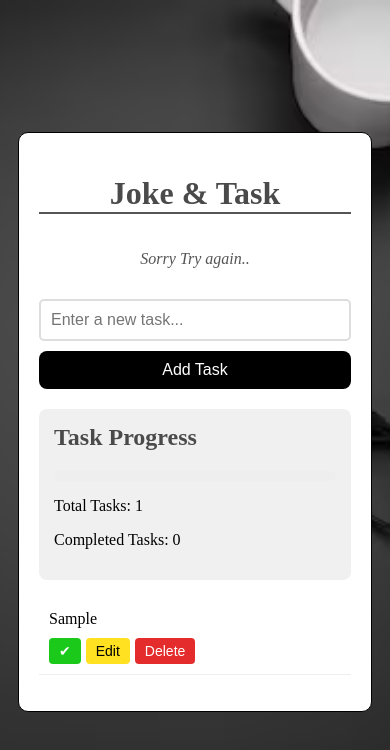
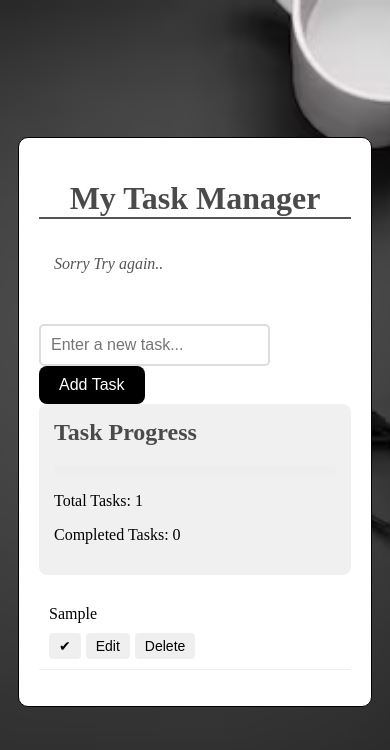
Before and after one commit to Pratik-Satpute7/SankeySolution, a plain HTML site: page Assignment3/index.html in a window 390 px wide. Both pictures are taken after typing "Sample" into the empty fields and a click on the button "Add Task". Drawn offline with Linux system fonts and the light colour scheme; no server answers.

Commit message:
ToDo Application

```diff
--- a/Assignment3/index.html
+++ b/Assignment3/index.html
@@ -8,32 +8,27 @@
 </head>
 <body>
     <div class="container">
-        <h1>Joke & Task</h1>
-
-        <!-- Chuck Norris Joke Section (Bonus) -->
-        <div id="joke-section" class="joke">
-            <p>Loading a joke...</p>
+        <h1>My Task Manager</h1>
+        <div id="joke" class="joke">
+            <p>Loading </p>
+        </div>
+        <div class="input-section">
+            <input type="text" id="input" placeholder="Enter a new task..." maxlength="100">
+            <button id="addBtn">Add Task</button>
         </div>
 
-        <!-- Task Input -->
-        <div class="input-section">
-            <input type="text" id="task-input" placeholder="Enter a new task..." maxlength="100">
-            <button id="add-task-btn">Add Task</button>
-        </div>
-
-        <!-- Progress Section -->
-        <div class="progress-section">
+        <div class="trackingSection">
             <h2>Task Progress</h2>
-            <div class="progress-bar-container">
-        <div id="progress-bar"></div>
+            <div class="trackingbarsection">
+        <div id="trackingbar"></div>
  </div>
 
-            <p>Total Tasks: <span id="total-tasks">0</span></p>
-            <p>Completed Tasks: <span id="completed-tasks">0</span></p>
+            <p>Total Tasks: <span id="total">0</span></p>
+            <p>Completed Tasks: <span id="tTomplete">0</span></p>
         </div>
 
 
-        <ul id="task-list"></ul>
+        <ul id="tList"></ul>
     </div>
 
     <script src="script.js"></script>
--- a/Assignment3/script.js
+++ b/Assignment3/script.js
@@ -1,34 +1,33 @@
-const tInput = document.getElementById("task-input");
-const addBtn = document.getElementById("add-task-btn");
-const tList = document.getElementById("task-list");
-const totalTasks = document.getElementById("total-tasks");
-const completedTasks = document.getElementById("completed-tasks");
-const jokeSection = document.getElementById("joke-section");
-const progressBar = document.getElementById("progress-bar");
+const jokeSection = document.getElementById("joke");
+const tInput = document.getElementById("input");
+const addBtn = document.getElementById("addBtn");
+const tList = document.getElementById("tList");
+const trackingbar = document.getElementById("trackingbar");
+const totalTasks = document.getElementById("total");
+const completedTasks = document.getElementById("tTomplete");
+
 
 let tasks = JSON.parse(localStorage.getItem("tasks")) || [];
 
-// Save tasks
 function saveTasks() {
   localStorage.setItem("tasks", JSON.stringify(tasks));
 }
 
-// Display tasks
 function displayTasks() {
   tList.innerHTML = "";
 
   tasks.forEach(task => {
     const li = document.createElement("li");
-    li.className = "task-item";
+    li.className = "taskElement";
 
     li.innerHTML = `
       <span class="task-text ${task.completed ? "completed" : ""}">
         ${task.text}
       </span>
       <div class="task-buttons">
-        <button class="complete-btn" data-id="${task.id}">✔</button>
-        <button class="edit-btn" data-id="${task.id}">Edit</button>
-        <button class="delete-btn" data-id="${task.id}">Delete </button>
+        <button class="completebtn" data-id="${task.id}">✔</button>
+        <button class="editbtn" data-id="${task.id}">Edit</button>
+        <button class="deletebtn" data-id="${task.id}">Delete </button>
       </div>
     `;
 
@@ -45,9 +44,8 @@ function updateProgress() {
   totalTasks.textContent = total;
   completedTasks.textContent = completed;
 
-  progressBar.style.width = percent + "%";
+  trackingbar.style.width = percent + "%";
 }
-
 
 addBtn.addEventListener("click", () => {
   const text = tInput.value.trim();
@@ -62,23 +60,22 @@ addBtn.addEventListener("click", () => {
   displayTasks();
 });
 
-// Event delegation for task buttons
 tList.addEventListener("click", e => {
   const id = Number(e.target.dataset.id);
   const task = tasks.find(t => t.id === id);
 
   if (!task) return;
 
-  if (e.target.classList.contains("complete-btn")) {
+  if (e.target.classList.contains("completebtn")) {
     task.completed = !task.completed;
   }
 
-  if (e.target.classList.contains("edit-btn")) {
+  if (e.target.classList.contains("editbtn")) {
     const newText = prompt("Edit task:", task.text);
     if (newText) task.text = newText.trim();
   }
 
-  if (e.target.classList.contains("delete-btn")) {
+  if (e.target.classList.contains("deletebtn")) {
     tasks = tasks.filter(t => t.id !== id);
   }
 
@@ -90,7 +87,6 @@ async function fetchJoke() {
   try {
     const res = await fetch("https://api.chucknorris.io/jokes/random");
     const data = await res.json();
-
     const jokeParagraph = jokeSection.querySelector("p");
     jokeParagraph.textContent = data.value;
   } catch {
--- a/Assignment3/styles.css
+++ b/Assignment3/styles.css
@@ -36,13 +36,13 @@ h1 {
     color: #555;
 }
 
-.input-section {
+.joke {
     display: flex;
     gap: 10px;
     margin-bottom: 20px;
 }
 
-#task-input {
+#input {
     flex: 1;
     padding: 10px;
     border: 2px solid #ddd;
@@ -51,7 +51,7 @@ h1 {
     transition: border-color 0.3s;
 }
 
-#add-task-btn {
+#addBtn {
     padding: 10px 20px;
     background: #000;
     color: #fff;
@@ -59,24 +59,24 @@ h1 {
     font-size: 16px;
 }
 
-.progress-section {
+.trackingSection {
     margin-bottom: 20px;
     padding: 15px;
     background: #f0f0f0;
     border-radius: 8px;
 }
 
-.progress-section h2 {
+.trackingSection h2 {
     margin-top: 0;
     color: rgb(75, 74, 74);
 }
 
-#task-list {
+#tList {
     list-style: none;
     padding: 0;
 }
 
-.task-item {
+.taskElement {
     display: flex;
     justify-content: space-between;
     align-items: center;
@@ -85,7 +85,7 @@ h1 {
     transition: background 0.3s;
 }
 
-.task-item:hover {
+.taskElement:hover {
     background: #f9f9f9;
 }
 
@@ -150,7 +150,7 @@ button {
         flex-direction: column;
     }
 
-    .task-item {
+    .taskElement {
         flex-direction: column;
         align-items: flex-start;
     }
@@ -159,7 +159,7 @@ button {
         margin-top: 10px;
     }
 }
-.progress-bar-container {
+.trackingbarsection {
     width: 100%;
     height: 10px;
     background-color: #eee;
@@ -167,7 +167,7 @@ button {
     margin-top: 10px;
 }
 
-#progress-bar {
+#trackingbar {
     height: 50%;
     width: 0%;
     background-color: rgb(67, 246, 67);
```
